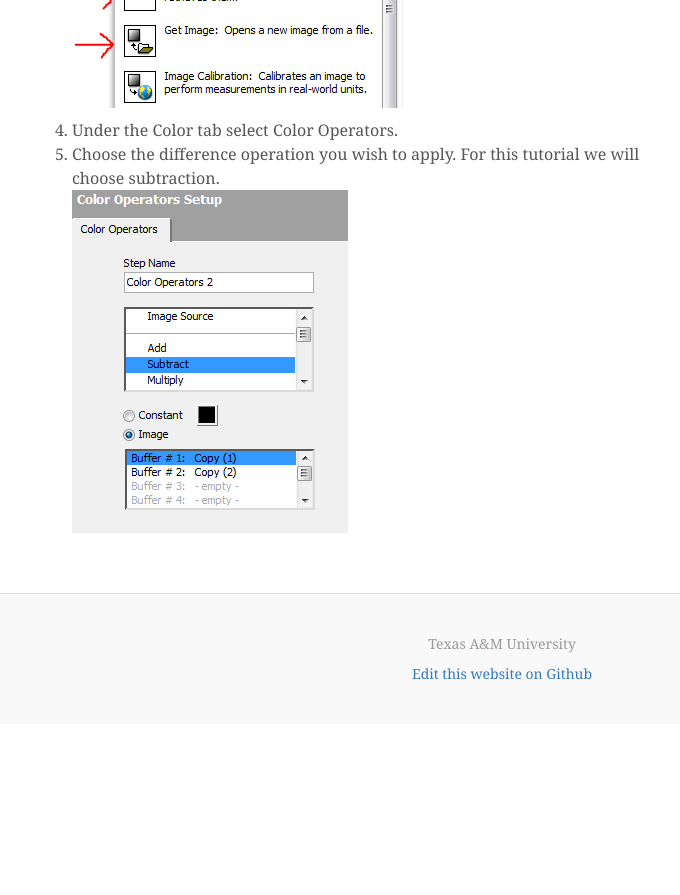
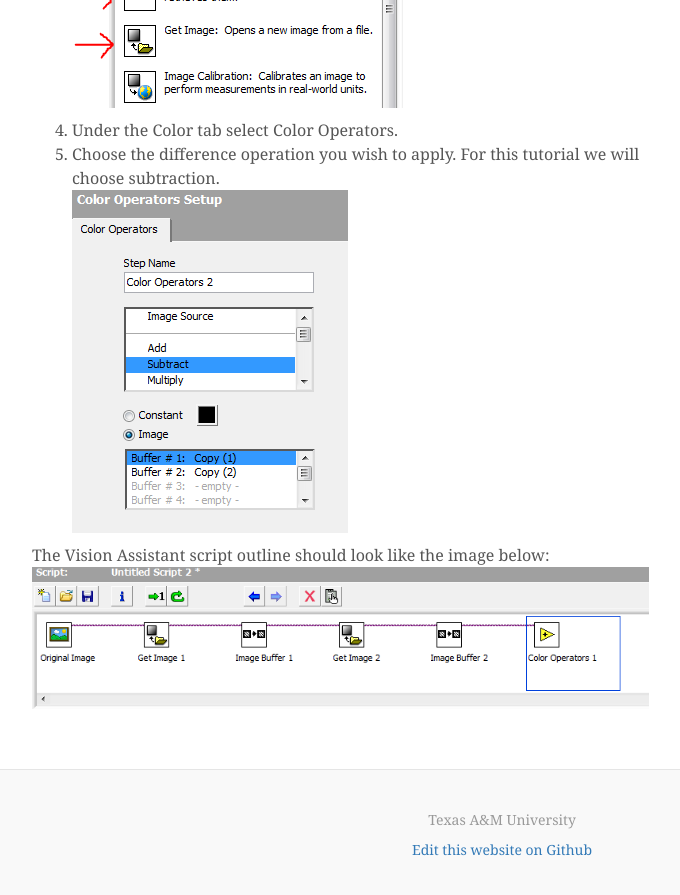
Before and after one commit to LabVIEW-Robotics/LabVIEW-Robotics.github.io, a Jekyll site: the page built from vision_tutorial.html, in a window 1280 px wide and 900 px high, scrolled down 3336 px. Shown: the top 895 px of the window, without its empty margins (138-818 px from the left). Built offline with Jekyll 4.4.1, drawn with Linux system fonts in a browser that asks for light colours; nearby versions of some CDN libraries; Markdown is read by kramdown in place of the engine named in the settings; before the commit the page ends 4060 px from its top, so only the background shows below that.

Commit message:
final image

```diff
--- a/vision_tutorial.html
+++ b/vision_tutorial.html
@@ -111,4 +111,9 @@
 </p>
 </li>
 </ol>
+The Vision Assistant script outline should look like
+the image below:
+<p>
+<img src="/images/vision-tutorial/difference_final.PNG" style="max-width:100%;" />
 </p>
+</p>
```
Also changed, not shown: images/vision-tutorial/difference_final.PNG (added).
